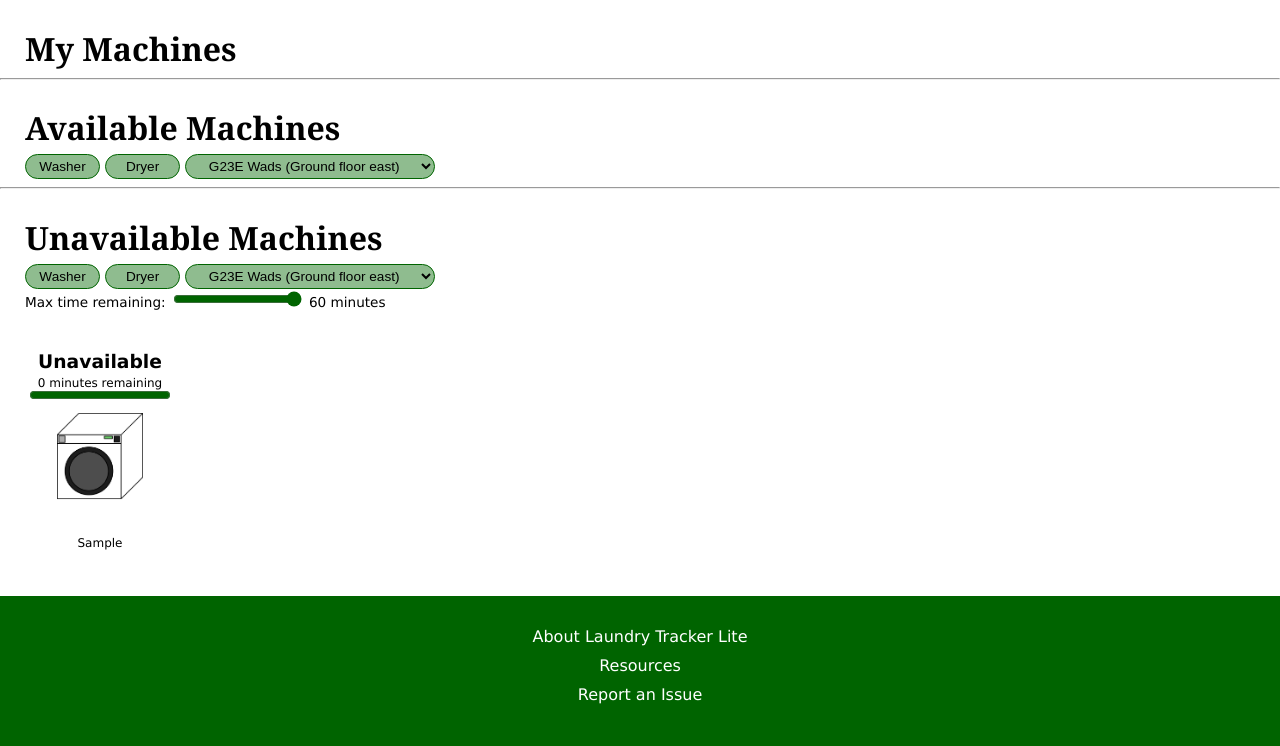
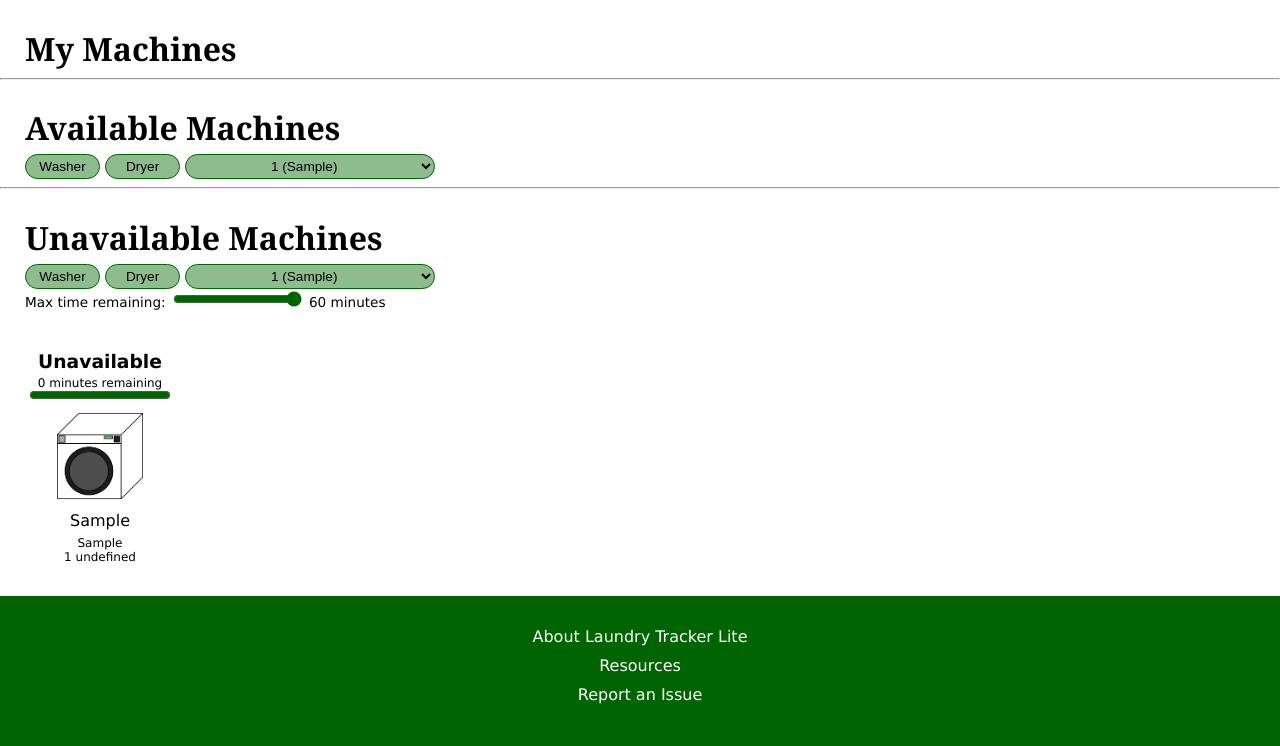
Before and after one commit to cksitts/CS3141-R01-team7, a Flask app: page /home in a window 1280 px wide. Shown: the part 120-866 px from the top of the page. Run offline with Flask 2, Linux system fonts and the light colour scheme; the visitor is signed in with stand-in values (Sample User, id 1); tables that the repository leaves empty hold one stand-in row (values such as "Sample post"); some libraries are stand-ins or nearby versions.

Commit message:
Database get laundry rooms and Home display grid

```diff
--- a/app/python/databaseAccess.py
+++ b/app/python/databaseAccess.py
@@ -21,8 +21,48 @@ def validLogin(username, password):
 
 # Returns a list of laundry rooms from the database
 def getLaundryRooms():
-    #TODO
-    return ['G23E Wads (Ground floor east)','134E Wads (First floor east)','154W Wads (First floor west)']
+    rooms = []                           # array holds room strings
+
+    cursor = mysql.connection.cursor()      # open database connection
+
+    # all distinct room numbers and their building
+    cursor.execute( '''     SELECT DISTINCT
+	                            SUBSTRING_INDEX(machine_id, '_', 1) as Room,
+                                SUBSTRING_INDEX(substring_index(machine_id, '_', -2), '_' ,1) as Building
+                            FROM Machine;
+                    ''' )
+    all_room_tuples = cursor.fetchall()
+
+    for t in all_room_tuples:
+        room = t[0]
+        if t[1] == "WH":
+            building = "Wads"
+        elif t[1] == "MH":
+            building = "McNair"
+        elif t[1] == "DHH":
+            building = "DHH"
+        else:
+            building = ""
+
+        rooms.append(room + " " + building)
+
+    # all distinct locations
+    cursor.execute( '''     SELECT DISTINCT
+	                        LOCATION as Location
+                            from Machine;
+                    ''' )
+    all_room_tuples = cursor.fetchall()
+
+    i = 0
+    for t in all_room_tuples:
+        rooms[i] = rooms[i] + " (" + t[0] + ")"
+        i += 1
+
+    cursor.close()
+
+    # return the list as an array
+    print(rooms)
+    return rooms
 
 
 # Returns a list of all machines and their data from the database
@@ -67,12 +107,10 @@ def checkEmailTaken(email):
     # check the database to see if the email already exists
     cursor.execute( '''SELECT * FROM MachineUser WHERE email=%s''', (str(email),) )
     if(len(cursor.fetchall()) != 0):
-        print("Email Taken")
         # close the database connection
         cursor.close()
         return True
     else:
-        print("Email Available")
         # close the database connection
         cursor.close()
         return False
--- a/app/static/css/displayMachines.css
+++ b/app/static/css/displayMachines.css
@@ -36,6 +36,7 @@
 .filterButtons .dropdownSelect:hover {
     background-color: var(--hover-light);
 }
+
 /* TODO slider hover color change */
 .filterButtons input.timeSlider {
     accent-color: var(--main-dark);
--- a/app/static/css/machineGrid.css
+++ b/app/static/css/machineGrid.css
@@ -115,3 +115,10 @@
     text-align: center;
     font-size: 0.75em;
 }
+
+
+/* Grid Layout */
+.gridContainer {
+    display : grid;
+    grid-template-columns : auto auto auto auto auto auto auto;
+}
--- a/app/static/js/displayMachines.js
+++ b/app/static/js/displayMachines.js
@@ -11,3 +11,22 @@ function toggle(element) {
         element.style.opacity = 1
     }
 }
+
+
+//Takes in machine ID and returns room and building
+function getRoom(id) {
+    id = id.split('_')
+    switch(id[1]) {
+    case 'WH':
+        id[1] = "Wads"
+        break;
+    case 'MH':
+        id[1] = "McNair"
+        break;
+    // case 'DHH':
+    //     id[1] = "DHH"
+    //     break;
+    }
+    id = id[0] + " " + id[1]
+    return id
+}
--- a/app/templates/displayMachines.html
+++ b/app/templates/displayMachines.html
@@ -33,6 +33,7 @@
         </div>
 
 
+        <div class="gridContainer">
             {% for machine in allMachines | sort(attribute='time-remaining') %}
                 {% if( (filter == 'available' and machine['available']) or (filter == 'unavailable' and not machine['available']) ) %} <!--apply filters-->
                     <!--TODO implement filtering from above-->
@@ -47,14 +48,15 @@
                         <progress class="timeRemaining" id="progressBar" value="{{ 60 - machine['time-remaining'] }}" max="60"></progress><br>
                     {% endif %}
 
-                {% if machine['type'] == 'washer' %}
+                    {% if machine['machine-type'] == 'Washer' %}
                         <img src="{{ url_for('static', filename='images/washer_icon.png') }}">
                     {% else %}
                         <img src="{{ url_for('static', filename='images/dryer_icon.png') }}">
                     {% endif %}
 
-                <p class="machineType">{{ machine['type'] | capitalize }}</p>
-                <p class="machineLocation">{{ machine['location'] }}</p>
+                    <p class="machineType">{{ machine['machine-type'] }}</p>
+                    <p class="machineLocation">{{ machine['location'] }}<br></p>
+                    <script>document.currentScript.previousElementSibling.innerHTML += getRoom("{{ machine['machine-id'] }}")</script>
 
                     {% if machine['available'] %}
                         <!--TODO button functionality-->
@@ -63,5 +65,6 @@
                     </div>
                 {% endif %}
             {% endfor %}
+        </div>
     </body>
 </html>
```
Lines whose indentation alone changed are shown as unchanged.
